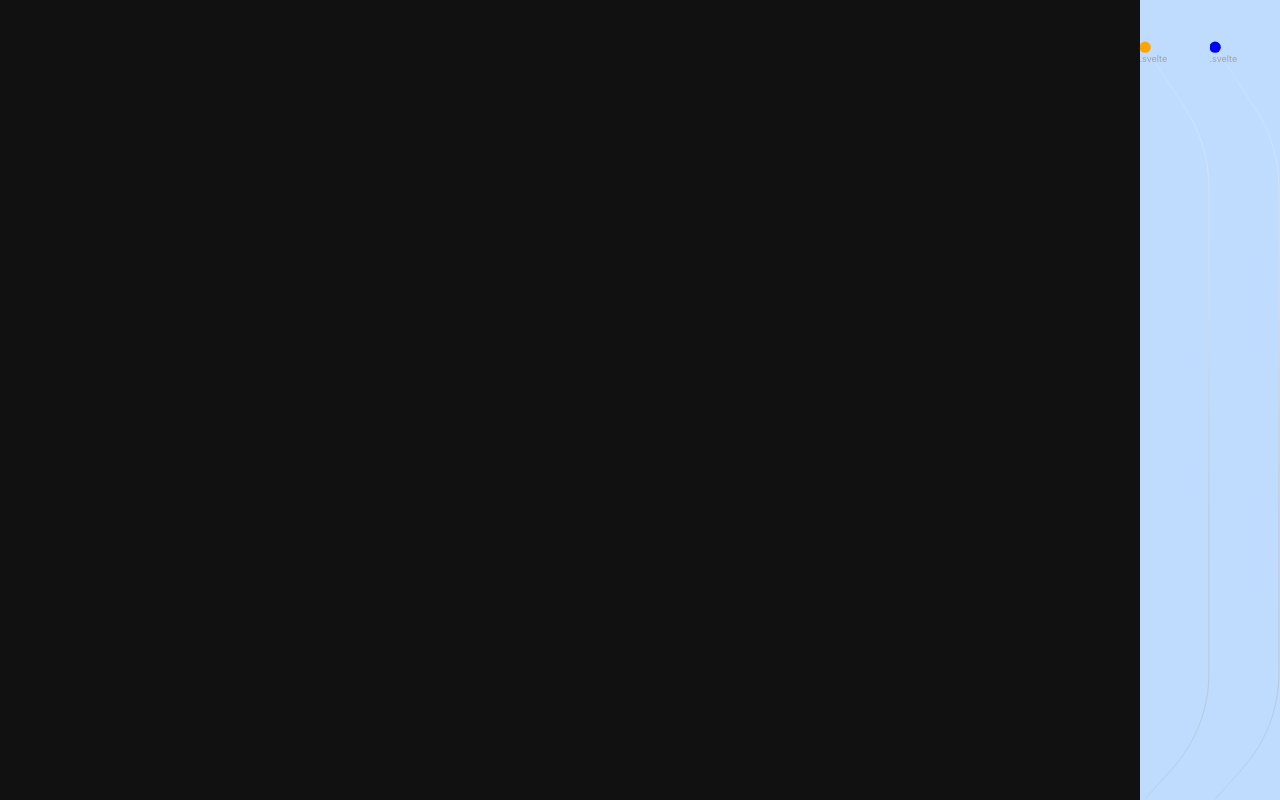
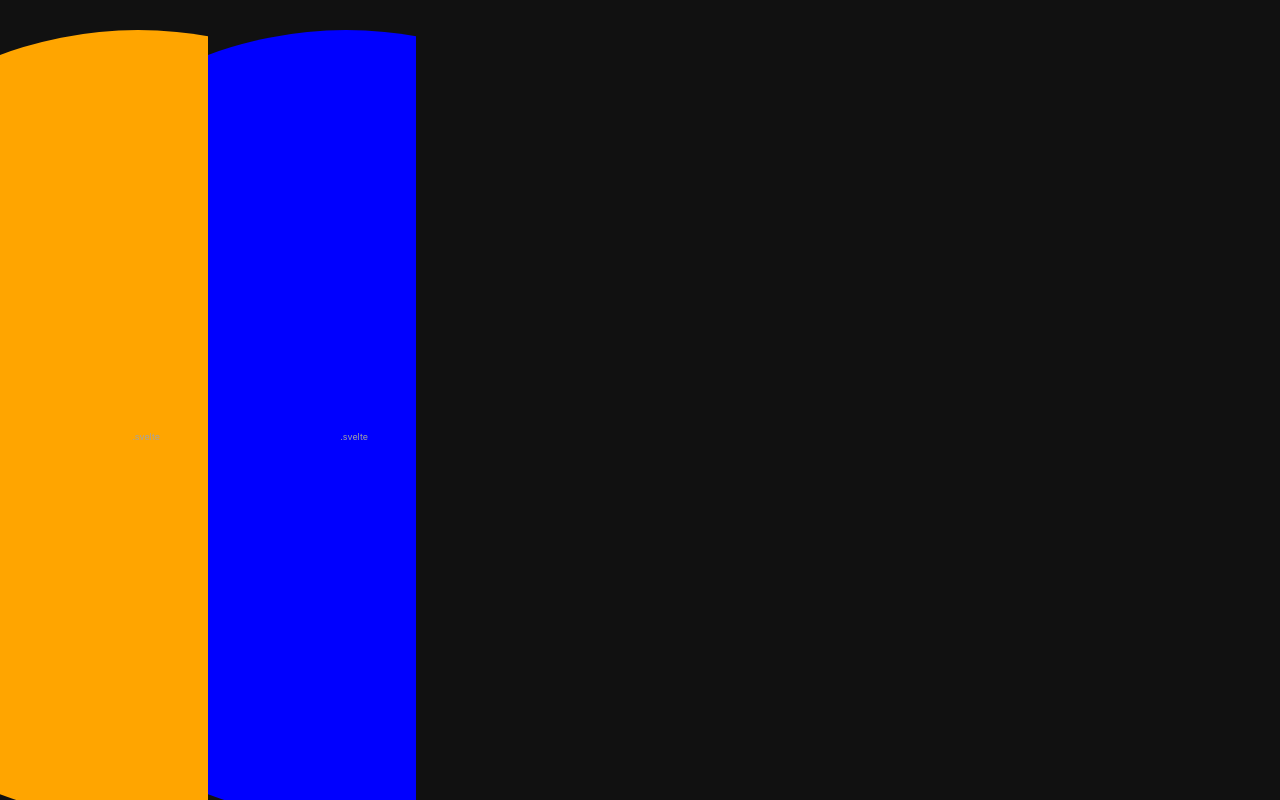
Before and after one commit to owonwo/pathline-animation, a Next.js app: page / in a window 1280 px wide. Built offline with nearby package versions, Linux system fonts and the light colour scheme.

Commit message:
chore: added effect to path stroke

```diff
--- a/app/AnimatingPath.tsx
+++ b/app/AnimatingPath.tsx
@@ -1,7 +1,8 @@
 "use client";
+import { nanoid } from 'nanoid';
 
-import { animate } from "motion";
-import React from "react";
+import { animate, progress } from "motion";
+import React, { SVGElementType } from "react";
 
 const ControlPath = "M843.505 284.659L752.638 284.659C718.596 284.659 684.866 280.049 653.251 271.077L598.822 255.629L0.675021 1.00011"
 const TestPath1 = "M6.04102 57.5032L56.0708 133.937C74.8232 162.587 84.8114 196.084 84.8114 230.326V827.995C84.8114 871.474 68.7173 913.414 39.6311 945.732L6.04102 983.055"
@@ -22,31 +23,48 @@ export function AnimatingPath({ color = "lime", path = TestPath1, ...props }) {
     // console.log(movingElements);
 
     function run() {
-      animate(targetPath.getTotalLength(), 0, {
+      const total = targetPath.getTotalLength();
+
+      type AnimateParams = {
+        element: SVGElement | Element;
+        progress: number;
+        point: SVGPoint;
+      }
+
+      function animateText({element: text, progress, point }: AnimateParams) {
+        text.setAttribute('x', String(point.x + 10));
+        text.setAttribute('y', String(point.y + 10));
+      }
+
+      function animateDot({ point: current, progress, element: circle }: AnimateParams) {
+        circle.setAttribute('cx', String(current.x));
+        circle.setAttribute('cy', String(current.y));
+        circle.setAttribute('r', String(Math.max(progress, 40)));
+      }
+
+      const control = animate(total, total / 2, {
         duration: 4,
         ease: "anticipate",
         repeat: Number.POSITIVE_INFINITY,
         onUpdate(progress) {
-          const current = targetPath.getPointAtLength(progress);
+          const point = targetPath.getPointAtLength(progress);
 
           for (const circle of movingElements) {
             if (circle.nodeName === 'text') {
-              circle.setAttribute('x', current.x + 10);
-              circle.setAttribute('y', current.y + 10);
+              animateText({ element: circle, point, progress });
             } else {
-              circle.setAttribute('cx', current.x);
-              circle.setAttribute('cy', current.y);
+               animateDot({ element: circle, point, progress });
             }
           }
-
-          // circlePath.style.opacity = progress / 100;
-          // circlePath.setAttribute('x', current.x);
-          // circlePath.setAttribute('y', current.y);
         }
       })
+
+      return control;
     }
 
-    run();
+    const control = run();
+
+    return () => control.cancel();
   }, [])
 
 
@@ -69,23 +87,37 @@ export function AnimatingPath({ color = "lime", path = TestPath1, ...props }) {
         }}
         id="target-path"
       />
-      <g>
+      <MotionObject path={path} color={color} />
+    </g>
+
+    <defs>
+      <linearGradient id="a" x1="45.4262" y1="57.5032" x2="45.4262" y2="983.055" gradientUnits="userSpaceOnUse">
+        <stop stopColor="white" stopOpacity="0.18" />
+        <stop offset="0.5" stopColor="#CCCCCC" stopOpacity={'0.2'}/>
+        <stop offset="1" stopColor="#999999" stopOpacity="0.23" />
+      </linearGradient>
+    </defs>
+
+  </svg>
+}
+
+function MotionObject({ path, color }) {
+  const id = React.useMemo(() => nanoid(4), []);
+
+  return <g>
     <path
-          stroke="url(#b)"
+      stroke={`url(#filter.${id})`}
       strokeWidth={1.2}
-          d="M843.505 284.659h-90.867c-34.042 0-67.772-4.61-99.387-13.582l-54.429-15.448L.675 1"
+      d={path}
       className="svg-path"
-          mask="url(#c)"
+      mask="url(#circle-mask)"
     />
     <circle
       cx={843.505}
       cy={284.659}
       r={7}
-          fill={color}
+      fill={'var(--dot-color)'}
       className="circle-dot"
-          style={{
-            "--dot-color": color
-          }}
     />
     <text
       x={843.505}
@@ -102,33 +134,23 @@ export function AnimatingPath({ color = "lime", path = TestPath1, ...props }) {
     </text>
     <defs>
       <radialGradient
-            id="b"
+        id={`filter.${id}`}
         cx={843.505}
         cy={284.659}
         r={30}
         gradientUnits="userSpaceOnUse"
       >
-            <stop offset="0%" stopColor="#ff8d67" />
-            <stop offset="100%" stopColor="#ff8d67" stopOpacity={0} />
+        <stop offset="0%" stopColor={color} />
+        <stop offset="100%" stopColor={color} stopOpacity={0} />
       </radialGradient>
-          <mask id="c">
+
+      <mask id="circle-mask">
         <path
           fill="#000"
-              d="M843.505 284.659h-90.867c-34.042 0-67.772-4.61-99.387-13.582l-54.429-15.448L.675 1"
+          d={path}
         />
         <circle cx={843.505} cy={284.659} r={30} fill="#fff" />
       </mask>
     </defs>
   </g>
-    </g>
-
-    <defs>
-      <linearGradient id="a" x1="45.4262" y1="57.5032" x2="45.4262" y2="983.055" gradientUnits="userSpaceOnUse">
-        <stop stopColor="white" stopOpacity="0.18" />
-        <stop offset="0.5" stopColor="#CCCCCC" />
-        <stop offset="1" stopColor="#999999" stopOpacity="0.23" />
-      </linearGradient>
-    </defs>
-
-  </svg>
 }
--- a/app/page.tsx
+++ b/app/page.tsx
@@ -3,12 +3,12 @@ import { AnimatingPath } from "./AnimatingPath";
 
 export default function Page() {
   return <div className="bg-[#111] min-h-[100svh]">
-    <div className="absolute top-0 right-0 flex bg-blue-200">
+    <div className="absolute top-0 left-0 flex">
       <div>
-        <AnimatingPath color="orange" width="auto" height="100svh" />
+        <AnimatingPath color="orange" width="26vh" height="100svh" />
       </div>
       <div>
-        <AnimatingPath color="blue" width="auto" height="100svh" />
+        <AnimatingPath color="blue" width="26vh" height="100svh" />
       </div>
     </div>
   </div>
--- a/package.json
+++ b/package.json
@@ -21,6 +21,7 @@
     "classnames": "^2.3.2",
     "date-fns": "^2.16.1",
     "motion": "^11.15.0",
+    "nanoid": "^5.0.9",
     "next": "15.1.2",
     "prettier": "^2.0.5",
     "ramda": "^0.27.1",
```
Also changed, not shown: 1 other file (tests, documents, lock files or other folders). Lines whose indentation alone changed are shown as unchanged.
